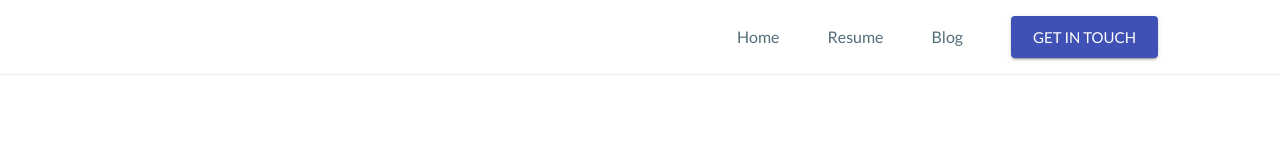
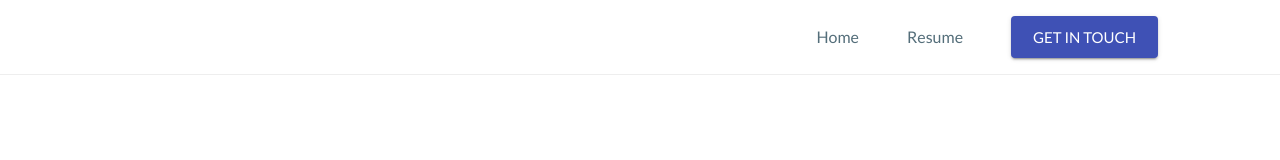
Before and after one commit to nswekosk/landing-page, a Next.js app: page / in a window 1280 px wide. Shown: the top 160 px of the page. Built offline with nearby package versions, Linux system fonts and the light colour scheme.

Commit message:
master Removed blog link

```diff
--- a/src/layouts/Main/components/Topbar/Topbar.js
+++ b/src/layouts/Main/components/Topbar/Topbar.js
@@ -277,18 +277,6 @@ const Topbar = props => {
                 Resume
               </Typography>
             </ListItem>
-            <ListItem className={classes.listItem}>
-              <Typography
-                variant="body1"
-                color="textSecondary"
-                className={classes.listItemText}
-                component="a"
-                target="blank"
-                href="https://nickswekosky.substack.com/"
-              >
-                Blog
-              </Typography>
-            </ListItem>
             {/*<ListItem className={classes.listItem}>
               <Typography
                 variant="body1"
```
